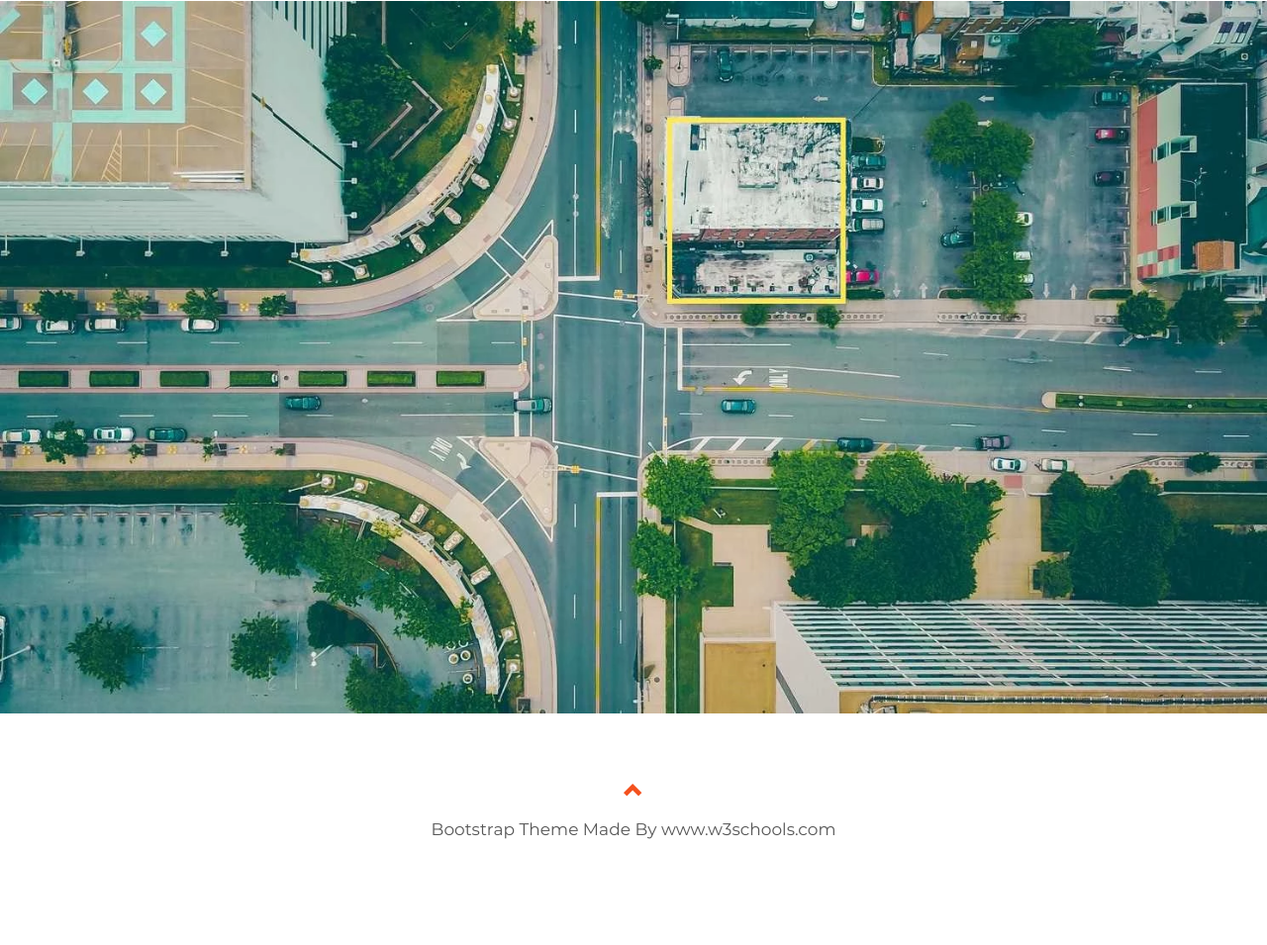
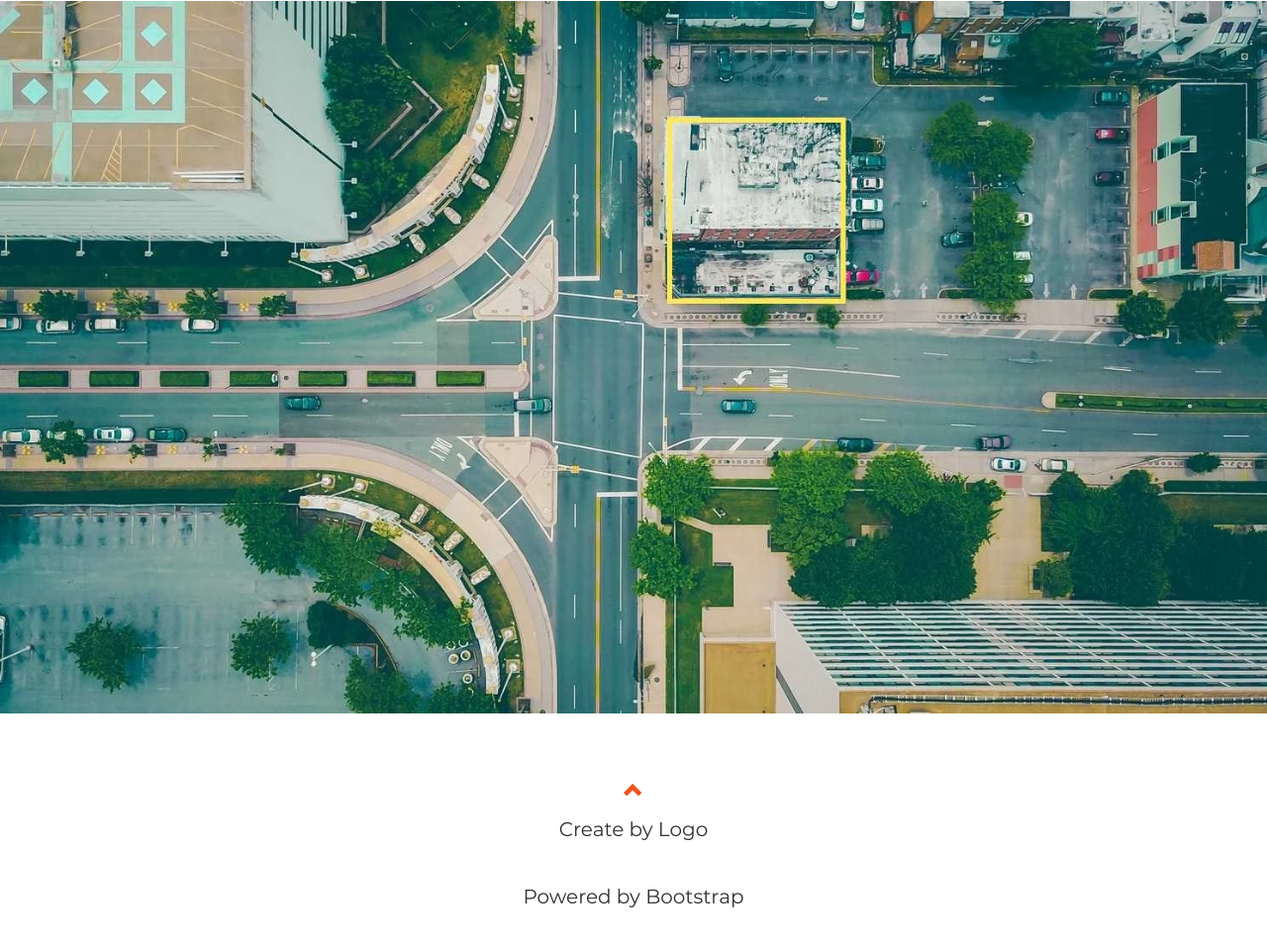
Before and after one commit to GurovDmitriy/BS-company, a website: page source/index.html in a window 1280 px wide. Shown: the part 4767-5722 px from the top of the page at 99% size. Before the commit the page ends 5684 px from the top, so only its background shows below. Drawn offline with nearby package versions, Linux system fonts and the light colour scheme.

Commit message:
Fix metatag & footer link

```diff
--- a/source/index.html
+++ b/source/index.html
@@ -7,12 +7,10 @@
 
   <meta name="viewport" content="width=device-width, initial-scale=1.0">
 
-  <meta name="description"              content="Logo — BS: Company">
-  <meta name="keywords"                 content="logo, bootstrap, template, company, build">
-  <meta name="author"                   content="Gurov Dmitriy">
-  <meta name="robots"                   content="">
-  <meta name="googlebot"                content="">
-  <meta name="google-site-verification" content="">
+  <meta name="description" content="Logo — BS: Company">
+  <meta name="keywords"    content="logo, bootstrap, template, company, build">
+  <meta name="author"      content="Gurov Dmitriy">
+  <meta name="robots"      content="noindex, follow">
 
   <link rel="preload" href="fonts/woff2/Montserrat-Regular.woff2" as="font" type="font/woff2" crossorigin>
   <link rel="preload" href="fonts/woff2/Montserrat-Light.woff2"   as="font" type="font/woff2" crossorigin>
@@ -646,7 +644,9 @@
         <span class="glyphicon glyphicon-chevron-up"></span>
       </a>
 
-      <p class="small">Bootstrap Theme Made By <a href="#">www.w3schools.com</a></p>
+      <p>Create by <a href="#">Logo</a></p>
+
+      <p>Powered by <a href="https://getbootstrap.com/">Bootstrap</a></p>
     </div>
     <!-- Copyright end -->
 
```
